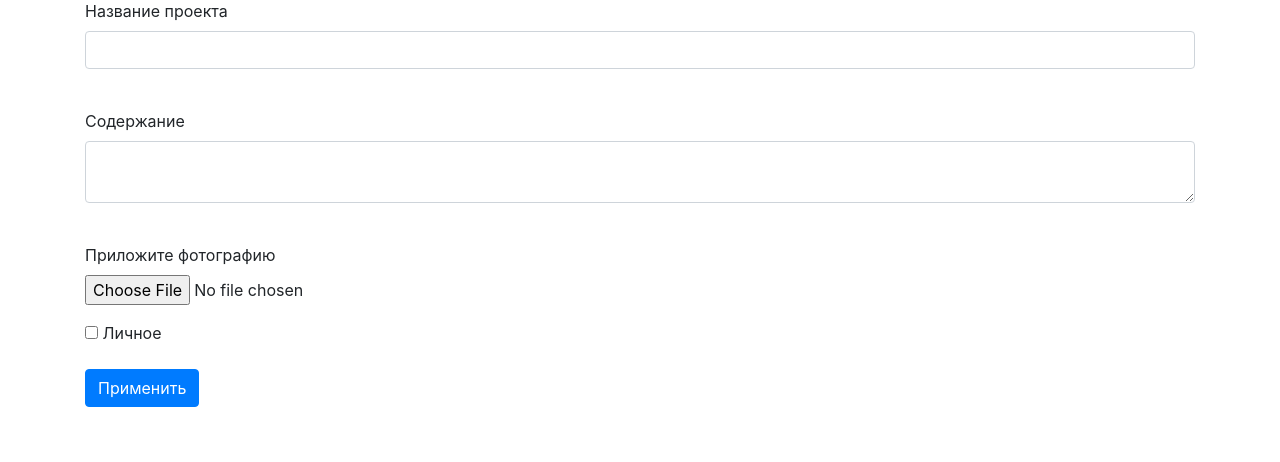
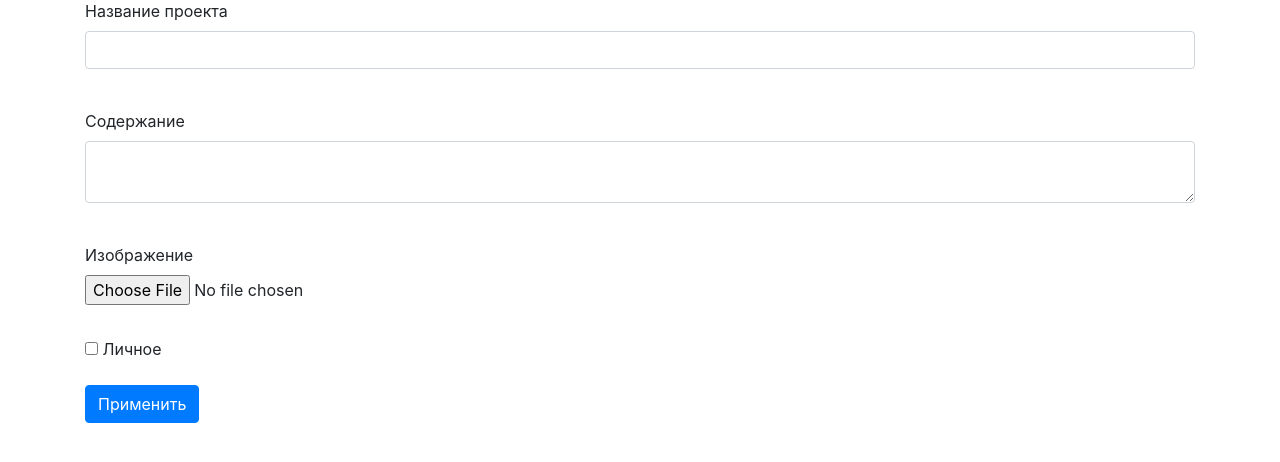
Before and after one commit to ShiderS/project-gallery, a Flask app: page /projects in a window 1280 px wide. Shown: the part 173-635 px from the top of the page. Run offline with Flask 2, Linux system fonts and the light colour scheme; a user stored in the database is signed in; parts of the project's set-up code (start-up, migrations or seed data) failed here and were passed over; some libraries are stand-ins or nearby versions.

Commit message:
added image in datebase

```diff
--- a/templates/projects.html
+++ b/templates/projects.html
@@ -22,10 +22,15 @@
             </p>
         {% endfor %}
     </p>
-    <div class="form-group">
+    <p>
+    {{ form.image.label }}<br>
+        {{ form.image(class="form-group") }}<br>
+    <!--<div class="form-group">
         <label for="photo">Приложите фотографию</label>
         <input type="file" class="form-control-file" id="photo" name="file">
     </div>
+    -->
+    </p>
     <p>{{ form.is_private() }} {{ form.is_private.label }}</p>
     <p>{{ form.submit(type="submit", class="btn btn-primary") }}</p>
     {{message}}
```
Also changed, not shown: db/project-gallerybd.db.
